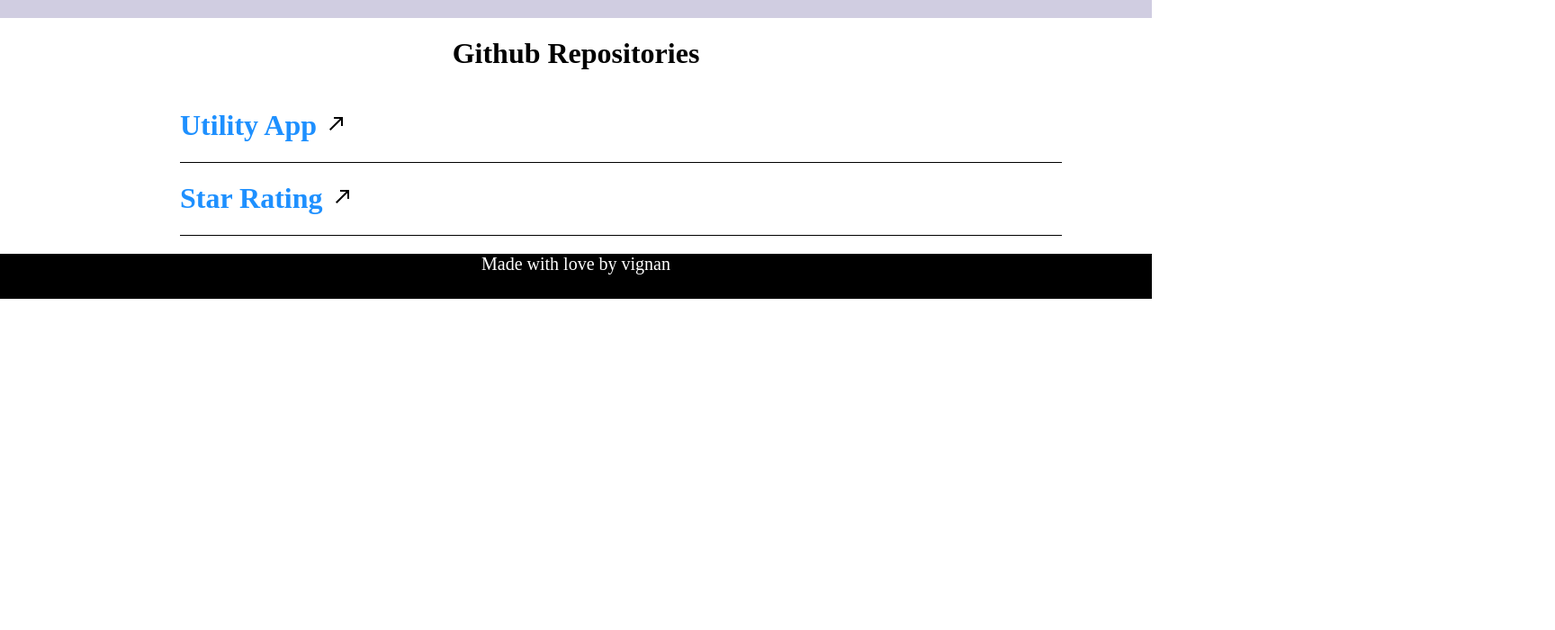
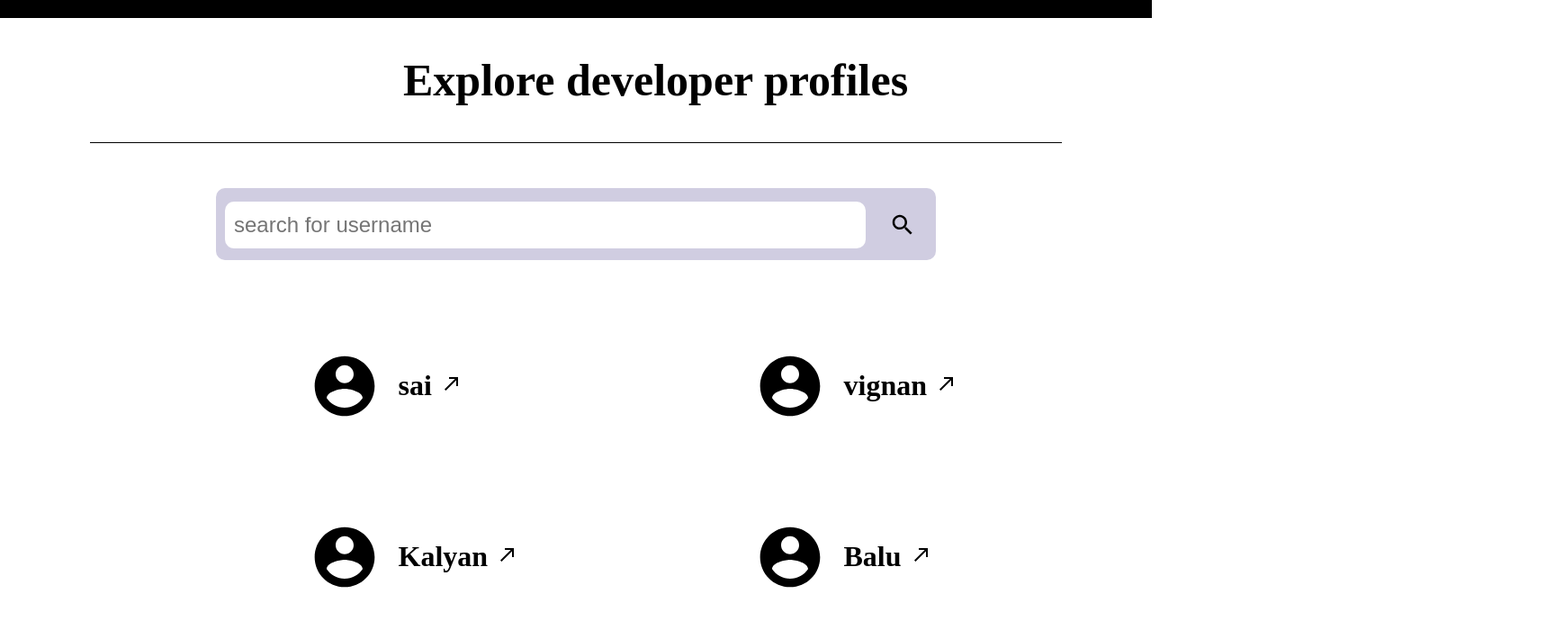
Before and after one commit to chunchuakhil/developer_profile, a React (Create React App) app: page / in a window 1280 px wide. Shown: the part 580-1280 px from the top of the page at 90% size, 1728 px wide, since content can reach past the window. Before the commit the page ends 912 px from the top, so only its background shows below. Built offline with nearby package versions, Linux system fonts and the light colour scheme.

Commit message:
Components

```diff
--- a/src/Components/App.js
+++ b/src/Components/App.js
@@ -1,8 +1,11 @@
 import React from "react";
 import logo from "./Images/test.png";
-import search from "./Images/search.svg";
-import user from "./Images/user.svg";
-import link from "./Images/link.svg";
+
+import Footer from "./Footer";
+import Search from "./Search";
+import Users from "./Users";
+import Developer from "./Developer";
+
 
 function App() {
   return (
@@ -15,37 +18,12 @@
           <img src={logo} alt=""></img>
         </div>
         <h3 className="title1">Explore developer profiles</h3>
-
-        <div className="search">
-          <input
-            type="text"
-            id="search"
-            placeholder="search for username"
-          ></input>
-          <div class="searchIcon" style={{ "margin-top": "25px" }}>
-            <button>
-              {" "}
-              <img src={search} style={{ width: "30px" }} alt=""></img>
-            </button>
-          </div>
-        </div>
-        {/* Individual users */}
-        <div className="users">
-          <img src={user} alt=""></img>
-          <h1>Vignan</h1>
-          <div className="userlink">
-            <img src={link} alt=""></img>
-          </div>
-        </div>
-
-        {/* footer */}
-        <div className="footer">
-          <h2>Could not find what are you were looking for?</h2>
-          <button>Add developer info</button>
-        </div>
-        <div className="footer-final">
-          <p>Made with love by vignan</p>
-        </div>
+        <div className="line"></div>
+        <Search />
+        <Users/>
+        <div className="line"></div>
+       <Developer/>
+        <Footer />
       </div>
     </>
   );
--- a/src/Components/App1.js
+++ b/src/Components/App1.js
@@ -7,6 +7,7 @@
 import tw from "./Images/tw.png";
 import medium from "./Images/medium.png";
 import link from "./Images/link.svg";
+import Footer from "./Footer";
 
 const App1 = () => {
   return (
@@ -50,10 +51,32 @@
               <img src={link} alt=""></img>
             </div>
           </div>
+          <div className="repo">
+            <h1>Star Rating</h1>
+            <div className="userlink">
+              <img src={link} alt=""></img>
+            </div>
+          </div>
+          <div className="repo">
+            <h1>Star Rating</h1>
+            <div className="userlink">
+              <img src={link} alt=""></img>
+            </div>
+          </div>
+          <div className="repo">
+            <h1>Star Rating</h1>
+            <div className="userlink">
+              <img src={link} alt=""></img>
+            </div>
+          </div>
+          <div className="repo">
+            <h1>Star Rating</h1>
+            <div className="userlink">
+              <img src={link} alt=""></img>
+            </div>
+          </div>
         </div>
-        <div className="footer-final">
-          <p>Made with love by vignan</p>
-        </div>
+       <Footer/>
     </>
   );
 };
--- /dev/null
+++ b/src/Components/Developer.js
@@ -0,0 +1,16 @@
+import React from "react";
+
+
+
+const Developer =()=>{
+    return (
+        <>
+         <div className="footer">
+          <h2>Could not find what are you were looking for?</h2>
+          <button>Add developer info</button>
+        </div>
+        </>
+    )
+}
+
+export default Developer;
--- /dev/null
+++ b/src/Components/Developers_data.js
@@ -0,0 +1,27 @@
+
+
+const data = [
+    {
+        id:1,
+        name:"sai"
+    },
+    {
+        id:2,
+        name:"vignan"
+    },
+    {
+        id:3,
+        name:"Kalyan"
+    },
+    {
+        id:4,
+        name:"Balu"
+    },
+    {
+        id:5,
+        name:"Balu"
+    }
+];
+
+
+export default data;
--- /dev/null
+++ b/src/Components/Footer.js
@@ -0,0 +1,14 @@
+import React from "react";
+
+
+const Footer =()=>{
+    return (
+        <>
+        <div className="footer-final">
+          <p>Made with love by vignan</p>
+        </div>
+        </>
+    )
+}
+
+export default Footer;
--- /dev/null
+++ b/src/Components/Search.js
@@ -0,0 +1,25 @@
+import React from "react";
+import search from "./Images/search.svg";
+
+
+const Search = ()=>{
+  return(
+      <>
+       <div className="search">
+          <input
+            type="text"
+            id="search"
+            placeholder="search for username"
+          ></input>
+          <div class="searchIcon" style={{ "margin-top": "25px" }}>
+            <button>
+              {" "}
+              <img src={search} style={{ width: "30px" }} alt=""></img>
+            </button>
+          </div>
+        </div>
+      </>
+  )
+}
+
+export default Search;
--- /dev/null
+++ b/src/Components/Users.js
@@ -0,0 +1,25 @@
+import user from "./Images/user.svg";
+import link from "./Images/link.svg";
+import React from "react";
+import developers from "./Developers_data";
+
+const Users = (users) => {
+  const devs = developers.map((dev)=>{
+    return (
+    <div className="users" key={dev.id}>
+            <img src={user} alt=""></img>
+            <h1>{dev.name}</h1>
+            <div className="userlink">
+              <img src={link} alt=""></img>
+            </div>
+          </div>
+    )
+  });
+  return (
+    <div className="devgroup">
+      {devs}
+    </div>
+  );
+};
+
+export default Users;
--- a/src/index.css
+++ b/src/index.css
@@ -25,7 +25,15 @@
 .title1{
   font-size: 50px;
   margin:40px 35%;
+  width:100%;
 }
+
+.line{
+  border-bottom: 1px solid black;
+  margin-left:100px;
+  margin-right:100px;
+}
+
 
 .search,.users{
   background-color: #d0cde1;
@@ -33,9 +41,19 @@
   width: 800px;
   border-radius: 10px;
   margin: 50px auto 50px;
-  display: flex;
+  display:flex;
 }
 
+.users{
+  width:400px;
+}
+
+.devgroup{
+  display: grid;
+  grid-template-columns: auto auto;
+  margin-left:300px;
+  gap: 10px;
+}
 
 
 input[type=text] {
--- a/src/index.js
+++ b/src/index.js
@@ -1,11 +1,13 @@
 import React from 'react';
 import ReactDOM from 'react-dom';
 import './index.css';
+import App from './Components/App';
 import App1 from './Components/App1';
 import reportWebVitals from './reportWebVitals';
 
 ReactDOM.render(
-    <App1 />,
+    <App/>,
+    // <App1/>,
   document.getElementById('root')
 );
 
```
Also changed, not shown: src/Components/repositories.js (added).
